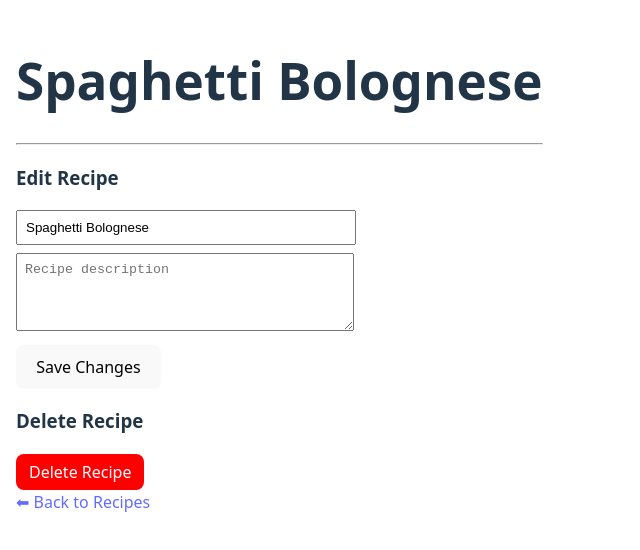
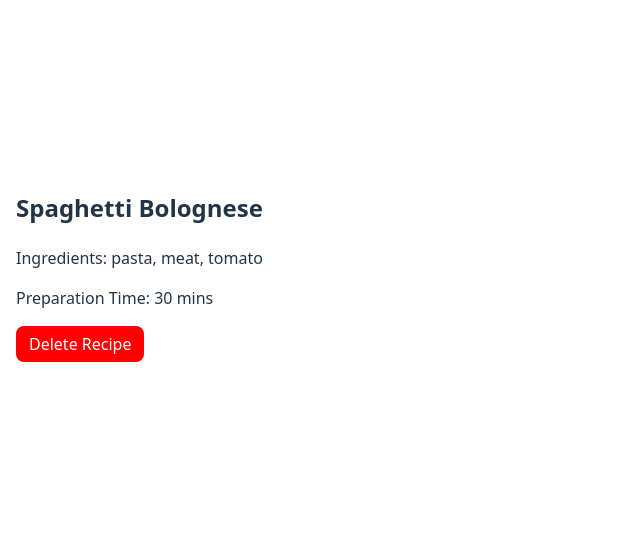
Before and after one commit to Ayaa-boy/alx-fe-reactjs, a React (Vite) app in the folder recipe-sharing-app/: page /recipe/1 in a window 1280 px wide. Shown: the part 134-684 px from the top of the page, without its empty margins (0-640 px from the left). Built offline with nearby package versions, Linux system fonts and the light colour scheme.

Commit message:
ALX: Full recipe app with AddRecipeForm, RecipeList, SearchBar, Delete button, and store

```diff
--- a/recipe-sharing-app/src/components/DeleteRecipeButton.jsx
+++ b/recipe-sharing-app/src/components/DeleteRecipeButton.jsx
@@ -1,17 +1,16 @@
-// src/components/DeleteRecipeButton.jsx
 import { useRecipeStore } from "./recipeStore";
-import { useNavigate } from "react-router-dom";  // ✅ required
+import { useNavigate } from "react-router-dom";
 
-const DeleteRecipeButton = ({ recipeId }) => {
+export default function DeleteRecipeButton({ recipeId }) {
   const deleteRecipe = useRecipeStore((state) => state.deleteRecipe);
-  const navigate = useNavigate();  // ✅ useNavigate hook
+  const navigate = useNavigate();
 
   const handleDelete = () => {
-    const ok = confirm("Delete this recipe?");
-    if (!ok) return;
-    deleteRecipe(recipeId);
-    alert("Recipe deleted 🗑️");
-    navigate("/");   // ✅ redirect back home
+    if (window.confirm("Delete this recipe?")) {
+      deleteRecipe(recipeId);
+      alert("Recipe deleted 🗑️");
+      navigate("/");
+    }
   };
 
   return (
@@ -22,6 +21,4 @@ const DeleteRecipeButton = ({ recipeId }) => {
       Delete Recipe
     </button>
   );
-};
-
-export default DeleteRecipeButton;
+}
--- a/recipe-sharing-app/src/components/RecipeDetails.jsx
+++ b/recipe-sharing-app/src/components/RecipeDetails.jsx
@@ -1,45 +1,21 @@
-// src/components/RecipeDetails.jsx
-import { useParams, Link, useNavigate } from "react-router-dom";
+import { useParams } from "react-router-dom";
 import { useRecipeStore } from "./recipeStore";
-import EditRecipeForm from "./EditRecipeForm";
 import DeleteRecipeButton from "./DeleteRecipeButton";
 
-const RecipeDetails = () => {
+export default function RecipeDetails() {
   const { id } = useParams();
-  const navigate = useNavigate();
-
   const recipe = useRecipeStore((state) =>
-    state.recipes.find((r) => r.id === Number(id))
+    state.recipes.find((r) => r.id === parseInt(id))
   );
 
-  if (!recipe) {
-    return (
-      <div>
-        <h2>Recipe not found</h2>
-        <Link to="/">⬅ Back to Recipes</Link>
-      </div>
-    );
-  }
+  if (!recipe) return <p>Recipe not found!</p>;
 
   return (
     <div style={{ padding: 16 }}>
-      <h1>{recipe.title}</h1>
-      <p>{recipe.description}</p>
-
-      <hr />
-      <h3>Edit Recipe</h3>
-      <EditRecipeForm recipe={recipe} />
-
-      <h3>Delete Recipe</h3>
-      <DeleteRecipeButton
-        recipeId={recipe.id}
-        onDeleted={() => navigate("/")}
-      />
-
-      <br />
-      <Link to="/">⬅ Back to Recipes</Link>
+      <h2>{recipe.title}</h2>
+      <p>Ingredients: {recipe.ingredients}</p>
+      <p>Preparation Time: {recipe.time} mins</p>
+      <DeleteRecipeButton recipeId={recipe.id} />
     </div>
   );
-};
-
-export default RecipeDetails;
+}
--- a/recipe-sharing-app/src/components/SearchBar.jsx
+++ b/recipe-sharing-app/src/components/SearchBar.jsx
@@ -1,24 +1,21 @@
-// src/components/SearchBar.jsx
-import React, { useEffect } from "react";
+import { Link } from "react-router-dom";
 import { useRecipeStore } from "./recipeStore";
 
-export default function SearchBar() {
-  const setSearchTerm = useRecipeStore((state) => state.setSearchTerm);
+export default function RecipeList() {
+  const recipes = useRecipeStore((state) => state.recipes);
+  const filteredRecipes = useRecipeStore((state) => state.filteredRecipes);
   const searchTerm = useRecipeStore((state) => state.searchTerm);
-  const filterRecipes = useRecipeStore((state) => state.filterRecipes);
 
-  // Update filteredRecipes whenever searchTerm changes
-  useEffect(() => {
-    filterRecipes();
-  }, [searchTerm]);
+  const displayRecipes = searchTerm ? filteredRecipes : recipes;
 
   return (
-    <input
-      type="text"
-      placeholder="Search recipes..."
-      value={searchTerm}
-      onChange={(e) => setSearchTerm(e.target.value)}
-      style={{ padding: "6px 10px", width: "300px", marginBottom: "16px" }}
-    />
+    <ul>
+      {displayRecipes.map((r) => (
+        <li key={r.id}>
+          <Link to={`/recipe/${r.id}`}>{r.title}</Link>
+        </li>
+      ))}
+      {displayRecipes.length === 0 && <p>No recipes found.</p>}
+    </ul>
   );
 }
--- a/recipe-sharing-app/src/components/recipeStore.js
+++ b/recipe-sharing-app/src/components/recipeStore.js
@@ -1,4 +1,3 @@
-// src/components/recipeStore.js
 import { create } from "zustand";
 
 export const useRecipeStore = create((set) => ({
@@ -18,8 +17,8 @@ export const useRecipeStore = create((set) => ({
           recipe.ingredients.toLowerCase().includes(state.searchTerm.toLowerCase())
       ),
     })),
+  addRecipe: (recipe) =>
+    set((state) => ({ recipes: [...state.recipes, recipe] })),
   deleteRecipe: (id) =>
-    set((state) => ({
-      recipes: state.recipes.filter((r) => r.id !== id),
-    })),
+    set((state) => ({ recipes: state.recipes.filter((r) => r.id !== id) })),
 }));
```
Also changed, not shown: recipe-sharing-app/src/components/AddRecipeForm.jsx (+31 -20 lines).
